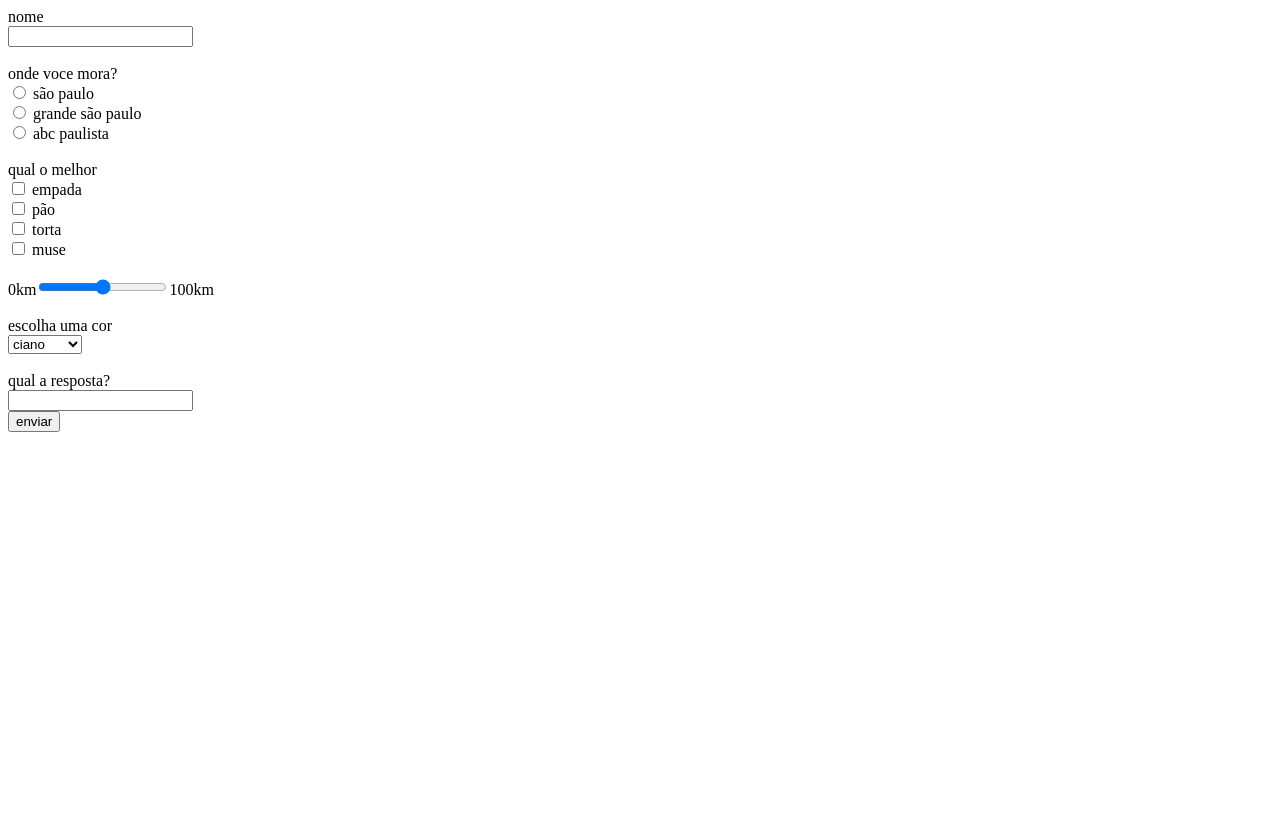
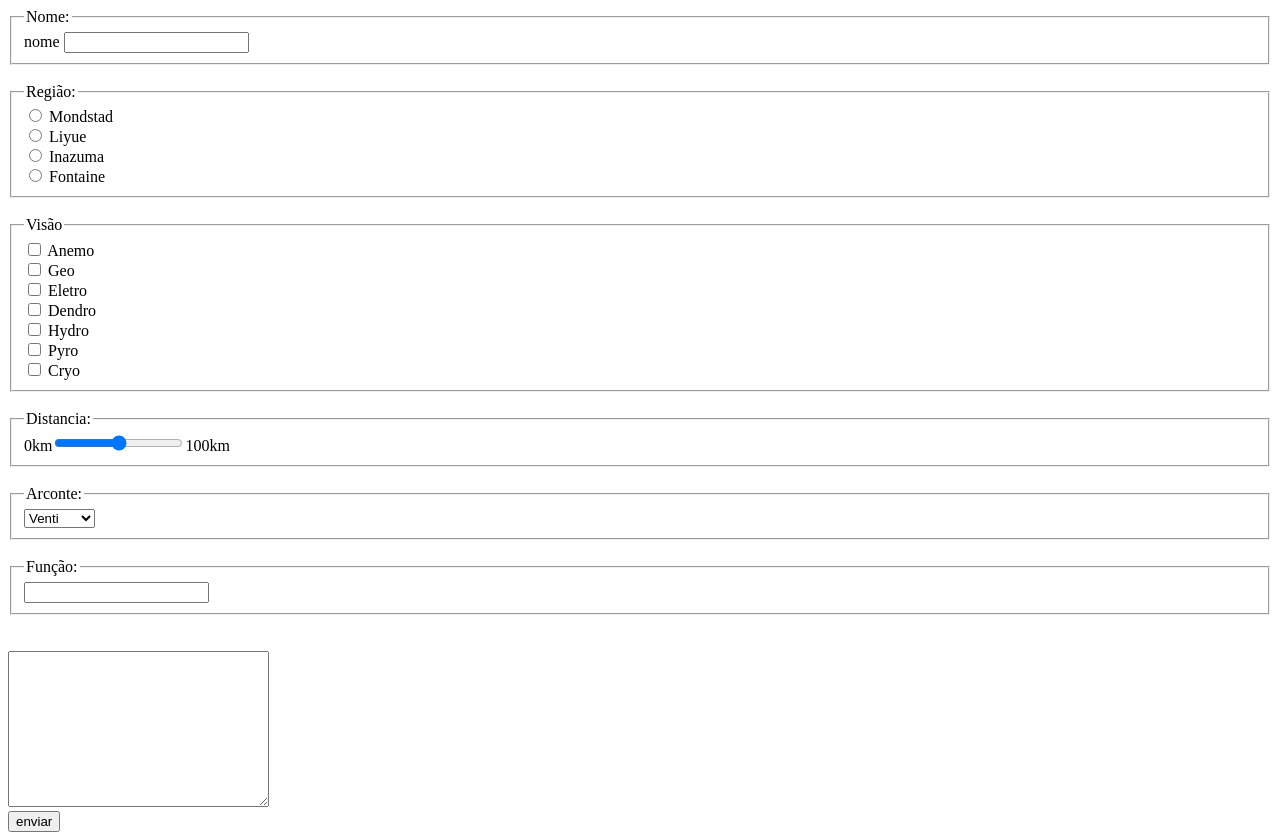
Before and after one commit to keopiwarie/DEV_WEBIOS_2025_01, a plain HTML site: page HTML/06_Formulario/index.html in a window 1280 px wide. Before the commit the page ends 800 px from the top, so only its background shows below. Drawn offline with Linux system fonts and the light colour scheme.

Commit message:
html 06 e boas vindas

```diff
--- a/HTML/06_Formulario/index.html
+++ b/HTML/06_Formulario/index.html
@@ -8,72 +8,93 @@
 </head>
 
 <body>
-    <div form>
-        <form action="">
-            <div placeholder>
-                <label for="">nome</label><br>
-                <input type="text">
-            </div><br>
+    <form action="./boasVindas.html" target="_blank">
 
-            <div radio>
-                <label for="">onde voce mora?</label><br>
+        <fieldset>
+            <legend>Nome:</legend>
+            <label for="">nome</label>
+            <input type="text" required>
+        </fieldset><br>
+
+        <!-- caixa de seleções -->
+        <fieldset>
+            <legend>Região:</legend>
+            <input type="radio" name="radio">
+            <label for="">Mondstad</label><br>
 
             <input type="radio" name="radio">
-                <label for="">são paulo</label><br>
+            <label for="">Liyue</label><br>
 
             <input type="radio" name="radio">
-                <label for="">grande são paulo</label><br>
+            <label for="">Inazuma</label><br>
 
             <input type="radio" name="radio">
-                <label for="">abc paulista</label>
-            </div><br>
+            <label for="">Fontaine</label>
+        </fieldset><br>
 
-            <div checkbox>
-                <label for="">qual o melhor</label><br>
+        <!-- checkbox - caixa de multiplas seleçoes -->
+        <fieldset>
+            <legend>Visão</legend>
+            <input type="checkbox">
+            <label for="">Anemo</label><br>
 
             <input type="checkbox">
-                <label for="">empada</label><br>
+            <label for="">Geo</label><br>
 
             <input type="checkbox">
-                <label for="">pão</label><br>
+            <label for="">Eletro</label><br>
 
             <input type="checkbox">
-                <label for="">torta</label><br>
+            <label for="">Dendro</label><br>
 
             <input type="checkbox">
-                <label for="">muse</label>
-            </div><br>
+            <label for="">Hydro</label><br>
 
-            <div range>
+            <input type="checkbox">
+            <label for="">Pyro</label><br>
+
+            <input type="checkbox">
+            <label for="">Cryo</label>
+        </fieldset><br>
+
+        <!-- range - barra de puxar -->
+        <fieldset>
+            <legend>Distancia:</legend>
             0km<input type="range">100km
-            </div><br>
+        </fieldset><br>
 
-            <div select>
-                escolha uma cor <br>
+        <!-- seleções -->
+        <fieldset>
+            <legend>Arconte:</legend>
+            <select name="" id="">
+                <option value="Venti">Venti</option>
+                <option value="ZhongLi">ZhongLi</option>
+                <option value="Raiden">Raiden</option>
+                <option value="Nahida">Nahida</option>
+                <option value="Furina">Furina</option>
+                <option value="Bennet">Bennet</option>
+            </select>
+        </fieldset><br>
 
-                <select name="" id="">
-                    <option value="ciano">ciano</option>
-                    <option value="magenta">magenta</option>
-                    <option value="amarelo">amarelo</option>
-                </select>
-            </div><br>
+        <!-- datalist - pesquisa de seleção -->
+        <fieldset>
+            <legend>Função:</legend>
+            <input type="text" list="busca">
+            <datalist id="busca">
+                <option value="dps"></option>
+                <option value="supporte"></option>
+                <option value="healer"></option>
+                <option value="sub dps"></option>
+            </datalist>
+        </fieldset>
 
-            <div datalist>
-                qual a resposta? <br>
+        <br><br>
 
-                <input type="text" list="busca" >
-                <datalist id="busca">
-                    <option value="metal"></option>
-                    <option value="rock"></option>
-                    <option value="poluição"></option>
-                    <option value="barulho"></option>
-                </datalist>
-            </div>
+        <!-- textarea - para criar caixas longas de texto -->
+        <textarea cols="30" rows="10"></textarea><br>
 
-        <div button>
-            <input type="button" value="enviar">
-        </div>
-    </div>
+        <!-- botão - é um botão -->
+        <input type="submit" value="enviar">
 
 </body>
 
```
Also changed, not shown: HTML/06_Formulario/boasVindas.html (added, +21 -0 lines). Lines whose indentation alone changed are shown as unchanged.
